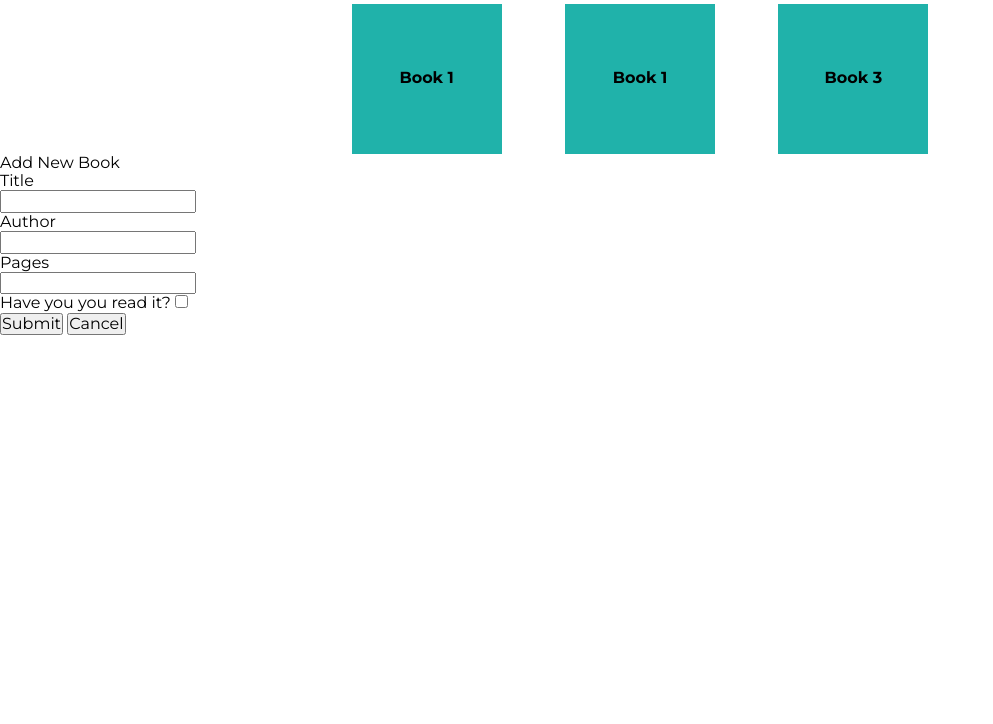
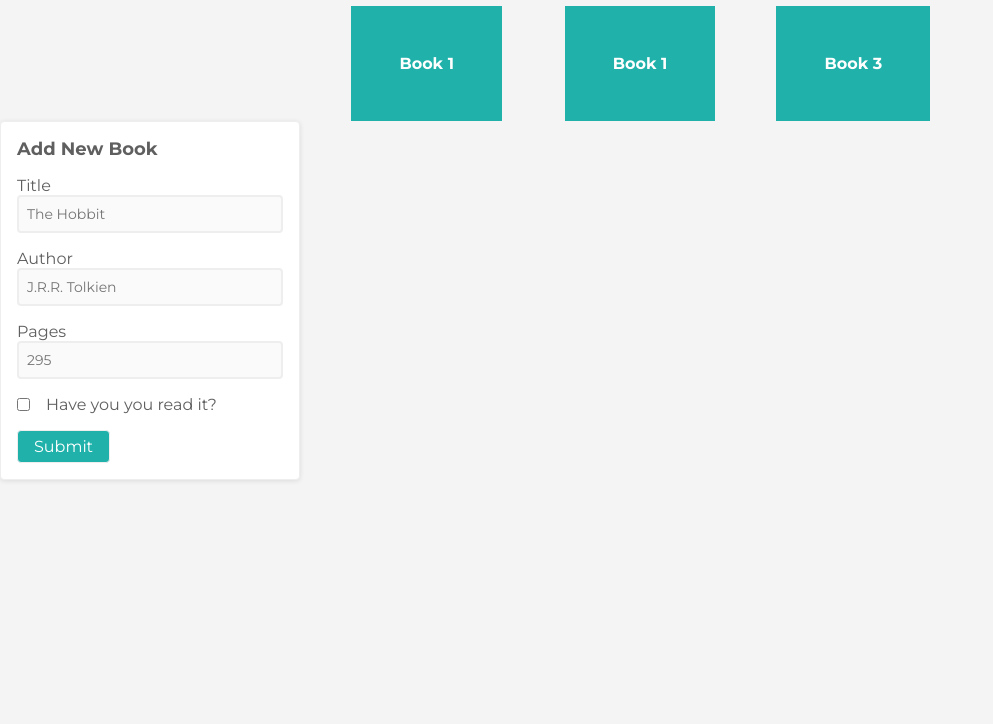
Before and after one commit to ayvarsteven/library-app, a plain HTML site: page index.html in a window 1280 px wide. Shown: the part 76-800 px from the top of the page, without its empty margins (0-993 px from the left). Drawn offline with Linux system fonts and the light colour scheme.

Commit message:
creates form and styles it

```diff
--- a/index.html
+++ b/index.html
@@ -33,30 +33,28 @@
         <h2>Add New Book</h2>
         <div class="form-field">
             <label for="title">Title <br>
-                <input type="text" name="title" id="title">
+                <input type="text" name="title" id="title" placeholder="The Hobbit">
             </label>
         </div>
 
         <div class="form-field">
             <label for="author">Author <br>
-                <input type="text" name="author" id="author">
+                <input type="text" name="author" id="author" placeholder="J.R.R. Tolkien">
             </label>
         </div>
 
         <div class="form-field">
             <label for="pages">Pages <br>
-            <input type="text" name="pages" id="pages">
+            <input type="number" name="pages" id="pages" placeholder="295">
             </label>
         </div>
 
         <div class="form-field">
-            <label for="read">Have you you read it?
-                <input type="checkbox" name="read" id="read">
-            </label>
+            <input type="checkbox" name="read" id="read">
+            <label for="read">Have you you read it?  </label>
         </div>
 
         <button type="submit">Submit</button>
-        <button>Cancel</button>
     </form>
 
 
--- a/styles.css
+++ b/styles.css
@@ -1,4 +1,5 @@
 :root {
+    --soft-white-bg: #f9fafb;
     --dark-blue: #070d19;
     --lighter-blue: #1e2931;
     --light-grey: rgb(189, 189, 189);
@@ -8,6 +9,7 @@
 
 body {
     font-family: 'Montserrat', sans-serif;
+    background-color: #f4f4f4;
 }
 
 .main-container {
@@ -23,13 +25,73 @@ body {
 }
 
 .book {
-    background-color: lightseagreen;
-    width: 150px;
-    height: 150px;
     display: grid;
     place-items: center;
+
+    padding: 3rem;
+    background-color: lightseagreen;
+
+    color: white;
+
 }
 
 .book span {
     font-weight: 600;
 }
+
+#add-new-book {
+    width: 300px;
+    max-width: 30%;
+    padding: 1rem;
+    background-color: white;
+    border: 1px solid #eeeeef;
+
+    border-radius: .25rem;
+
+    box-shadow: 0px 1px 5px 0px rgba(0,0,0,0.10);
+    -webkit-box-shadow: 0px 1px 5px 0px rgba(0,0,0,0.10);
+    -moz-box-shadow: 0px 1px 5px 0px rgba(0,0,0,0.10);
+}
+
+#add-new-book div label {
+    color: #5f5f5f;
+}
+
+#add-new-book input[type='text'],
+#add-new-book input[type='number'] {
+    width: 100%;
+    padding: .5rem;
+    margin-bottom: 1rem;
+    background-color: #fafafa;
+    border: 2px solid #eeeeef;
+
+    font-size: .875rem;
+    font-weight: 500;
+
+    border-radius: .25rem;
+}
+
+#add-new-book h2 {
+    margin-bottom: 1rem;
+
+    color: #5f5f5f;
+
+    font-size: 1.125rem;
+    font-weight: 600;
+}
+
+#add-new-book div:nth-child(5) {
+    display: flex;
+    gap: 1rem;
+}
+
+#add-new-book button {
+    margin-top: 1rem;
+    padding: .375rem 1rem;
+    border: 1px solid #eeeeef;
+    background-color: lightseagreen;
+
+    color: white;
+
+    border-radius: .25rem;
+}
```
Also changed, not shown: normalize.css.
